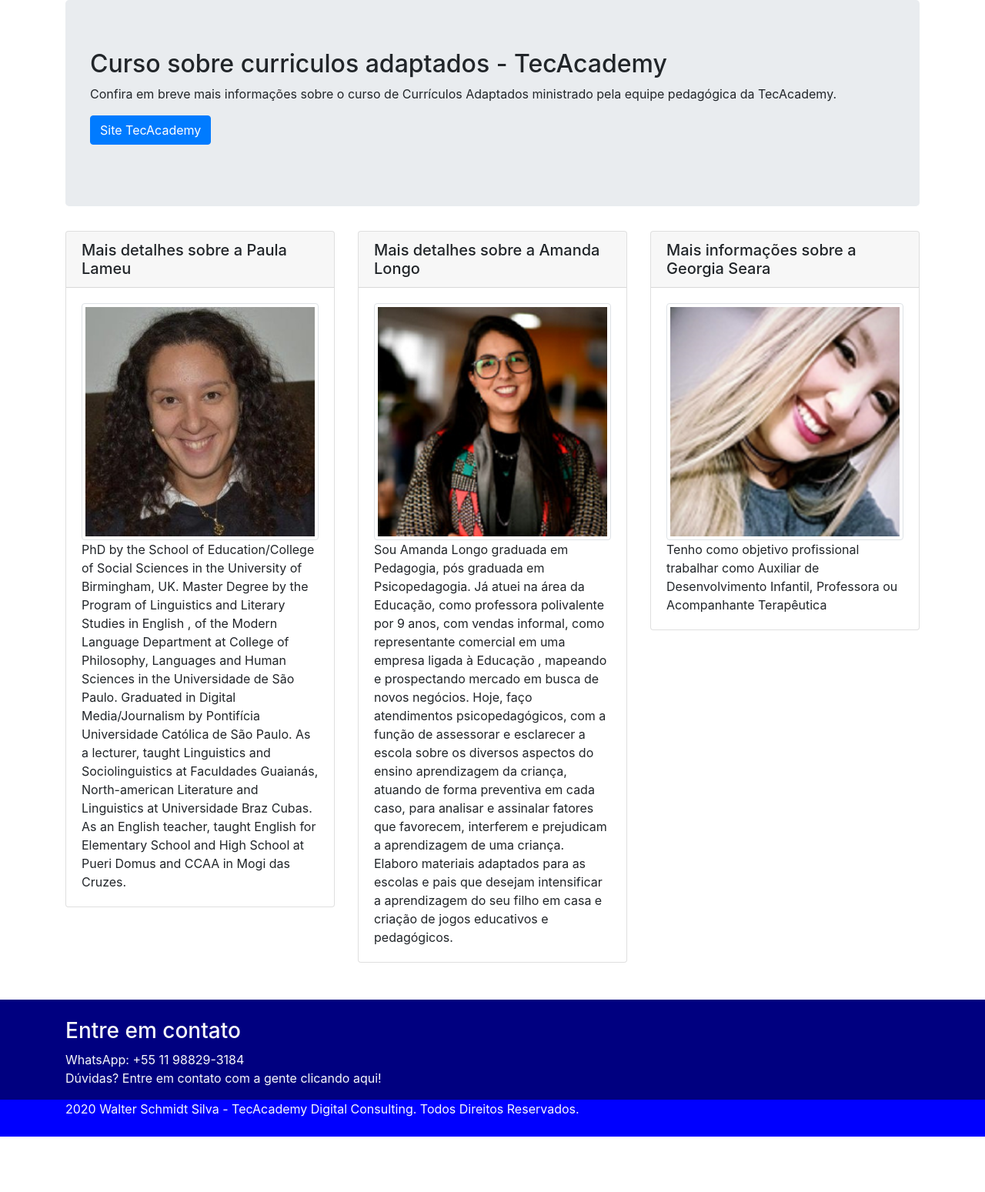
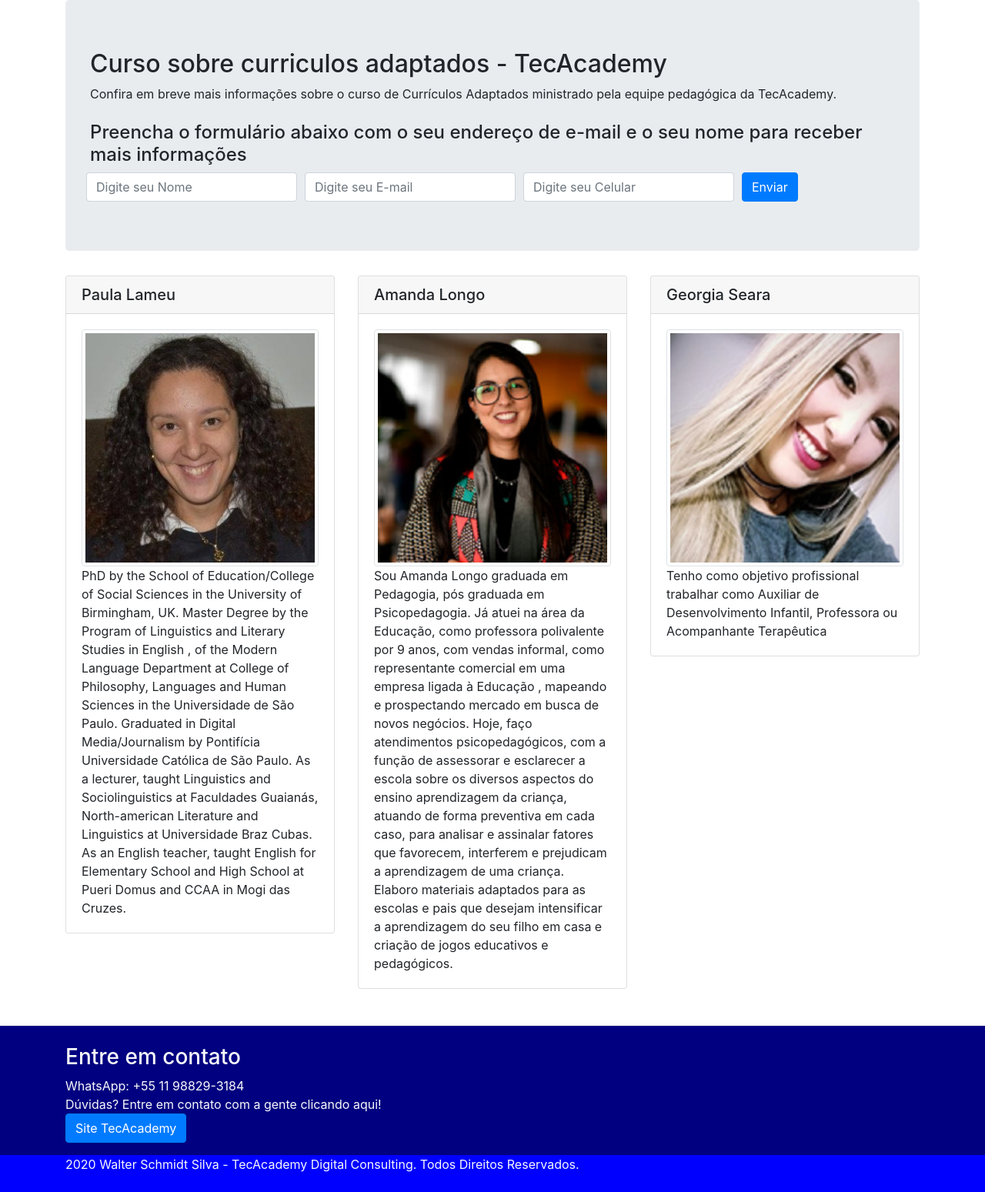
Before and after one commit to WschmidtS/aulas_tecacademy, a Django app: page / in a window 1280 px wide. Shown: the part 56-1605 px from the top of the page at 77% size. Before the commit the page ends 1533 px from the top, so only its background shows below. Run offline with Django 3.2, Linux system fonts and the light colour scheme; some libraries are stand-ins or nearby versions.

Commit message:
Criado a opção de envio do Nome, E-mail e Celular de pessoas interessadas em mais informações.

```diff
--- a/aulastec/base/templates/base/home.html
+++ b/aulastec/base/templates/base/home.html
@@ -47,17 +47,50 @@
                 <p>
                     Confira em breve mais informações sobre o curso de Currículos Adaptados ministrado pela equipe
                     pedagógica da TecAcademy.
-                </p>
-                <p>
-                    <a class="btn btn-primary btn-large" href="http://www.tecacademy.com.br" target="_blank">Site
-                        TecAcademy</a>
-                </p>
+
+                <h4 class="mt-4">Preencha o formulário abaixo com o seu endereço de e-mail e o seu nome para receber mais
+                    informações</h4>
+
+                <form action="https://tecacademy.us2.list-manage.com/subscribe/post?u=e95c8072d62d467bbb725dd46&amp;id=f4464d90e7"
+                      method="post" id="mc-embedded-subscribe-form" name="mc-embedded-subscribe-form"
+                      class="form-row align-items-center" target="_blank" novalidate>
+                    <div class="form-row align-items-center">
+                        <div class="col-auto">
+                            <label class="sr-only" for="mce-FNAME">Email</label>
+                            <input type="text" value="" name="FNAME" class="form-control" id="mce-FNAME"
+                                   placeholder="Digite seu Nome">
+                        </div>
+                        <div class="col-auto">
+                            <label class="sr-only" for="mce-EMAIL">Nome</label>
+                            <input type="email" value="" name="EMAIL" class="form-control required email" id="mce-EMAIL"
+                                   placeholder="Digite seu E-mail">
+                        </div>
+
+                        <div class="col-auto">
+                            <label class="sr-only" for="mce-PHONE">Celular</label>
+                            <input type="text" name="PHONE" class="form-control" value="" id="mce-PHONE"
+                                   placeholder="Digite seu Celular">
+                        </div>
+
+                        <!-- real people should not fill this in and expect good things - do not remove this or risk form bot signups-->
+                        <div style="position: absolute; left: -5000px;" aria-hidden="true"><input type="text"
+                                                                                                  name="b_e95c8072d62d467bbb725dd46_f4464d90e7"
+                                                                                                  tabindex="-1"
+                                                                                                  value=""></div>
+
+                        <div class="col-auto">
+                            <input type="submit" value="Enviar" name="subscribe"
+                                   id="mc-embedded-subscribe" class="btn btn-primary">
+                        </div>
+                    </div>
+                </form>
+
             </div>
             <div class="row">
                 <div class="col-md-4">
                     <div class="card">
                         <h5 class="card-header">
-                            Mais detalhes sobre a Paula Lameu
+                            Paula Lameu
                         </h5>
                         <div class="card-body">
                             <p class="card-text">
@@ -79,7 +112,7 @@
                 <div class="col-md-4">
                     <div class="card">
                         <h5 class="card-header">
-                            Mais detalhes sobre a Amanda Longo
+                            Amanda Longo
                         </h5>
                         <div class="card-body">
                             <p class="card-text">
@@ -102,7 +135,7 @@
                 <div class="col-md-4">
                     <div class="card">
                         <h5 class="card-header">
-                            Mais informações sobre a Georgia Seara
+                            Georgia Seara
                         </h5>
                         <div class="card-body">
                             <p class="card-text">
@@ -129,6 +162,10 @@
                     <br/>
                     <a href="mailto:contato@tecacademy.com.br" class="text-light">Dúvidas? Entre em contato com a
                         gente clicando aqui!</a>
+                    <p>
+                        <a class="btn btn-primary btn-large" href="https://www.tecacademy.com.br" target="_blank">Site
+                            TecAcademy</a>
+                    </p>
                 </address>
 
             </div>
```
